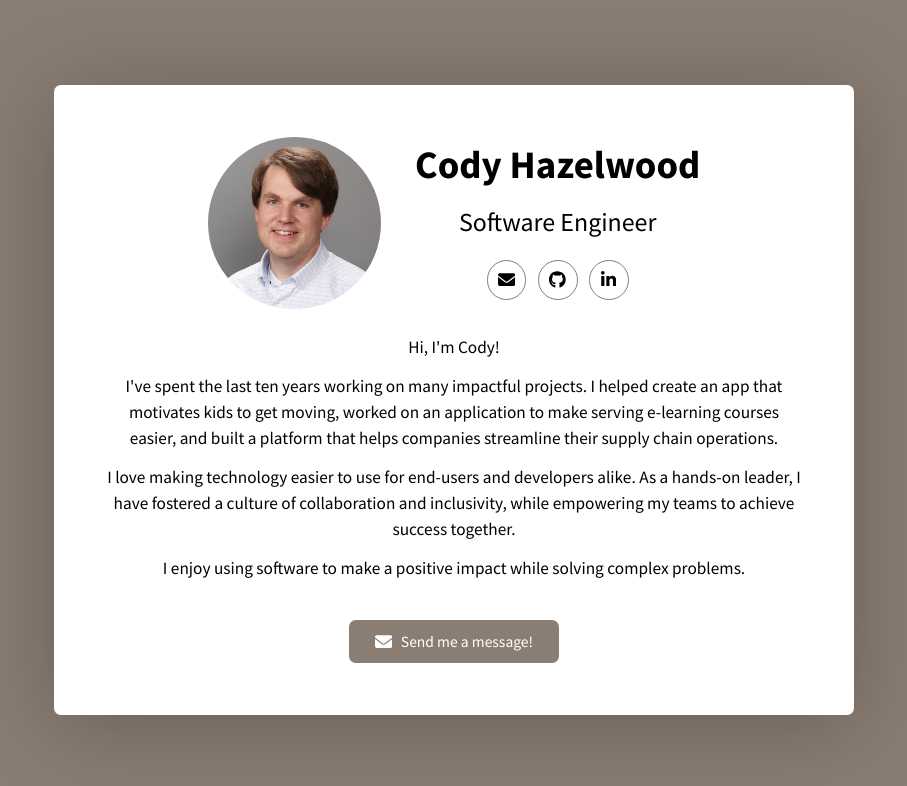
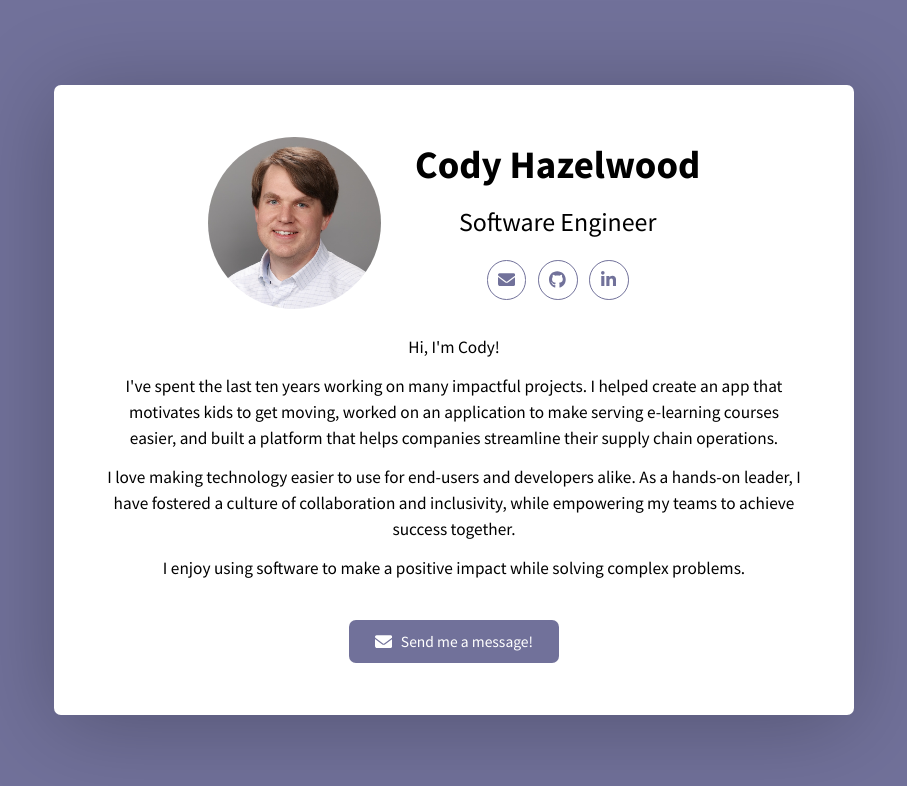
Before and after one commit to codyhazelwood/codyhazelwood.github.io, a plain HTML site: page index.html in a window 1280 px wide. Shown: the whole page, without its empty margins (186-1093 px from the left). Drawn offline with Linux system fonts and the light colour scheme.

Commit message:
Change colors

```diff
--- a/index.html
+++ b/index.html
@@ -64,7 +64,7 @@
             height: 100vh;
             overflow: auto;
             padding: 2.5%;
-            background-color: #8a7d73;
+            background-color: #71719a;
             font-weight: 400;
             font-family: Source Sans Pro, -apple-system, system-ui, BlinkMacSystemFont, 'Segoe UI', Roboto, 'Helvetica Neue', Arial, sans-serif;
         }
@@ -147,7 +147,7 @@
             align-items: center;
             width: 4.6rem;
             height: 4.6rem;
-            border: 1px solid #8a7d73;
+            border: 1px solid #71719a;
             border-radius: 50%;
             line-height: 3rem;
             margin: 0.66rem;
@@ -159,6 +159,7 @@
 
         .buttons > a > svg {
             height: 2rem;
+            filter: invert(46%) sepia(31%) saturate(395%) hue-rotate(201deg) brightness(92%) contrast(93%);
         }
 
         a.button {
@@ -169,7 +170,7 @@
             padding: 1.5rem 3rem;
             border-radius: 0.8rem;
             color: white;
-            background-color: #8a7d73;
+            background-color: #71719a;
             text-decoration: none;
             font-size: 1.8rem;
             line-height: 2rem;
```
